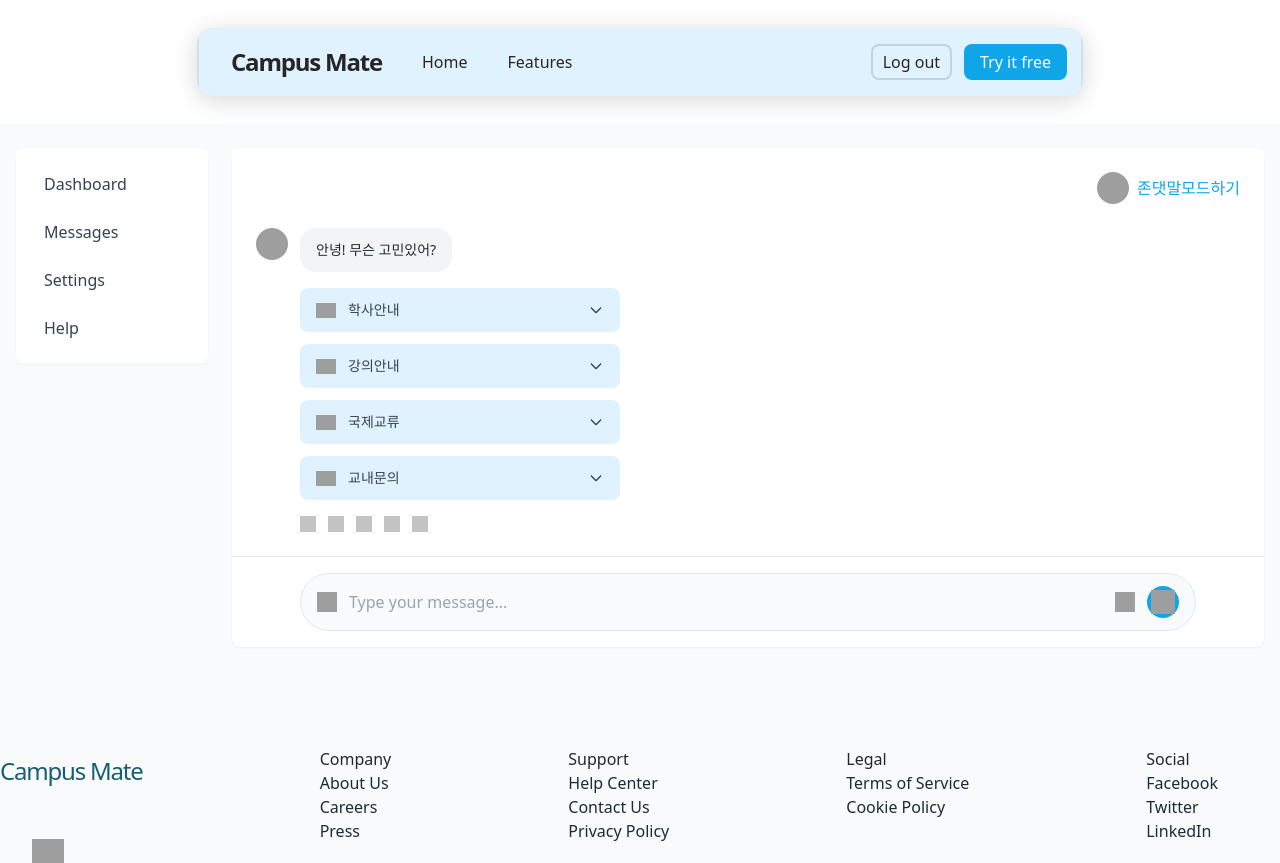
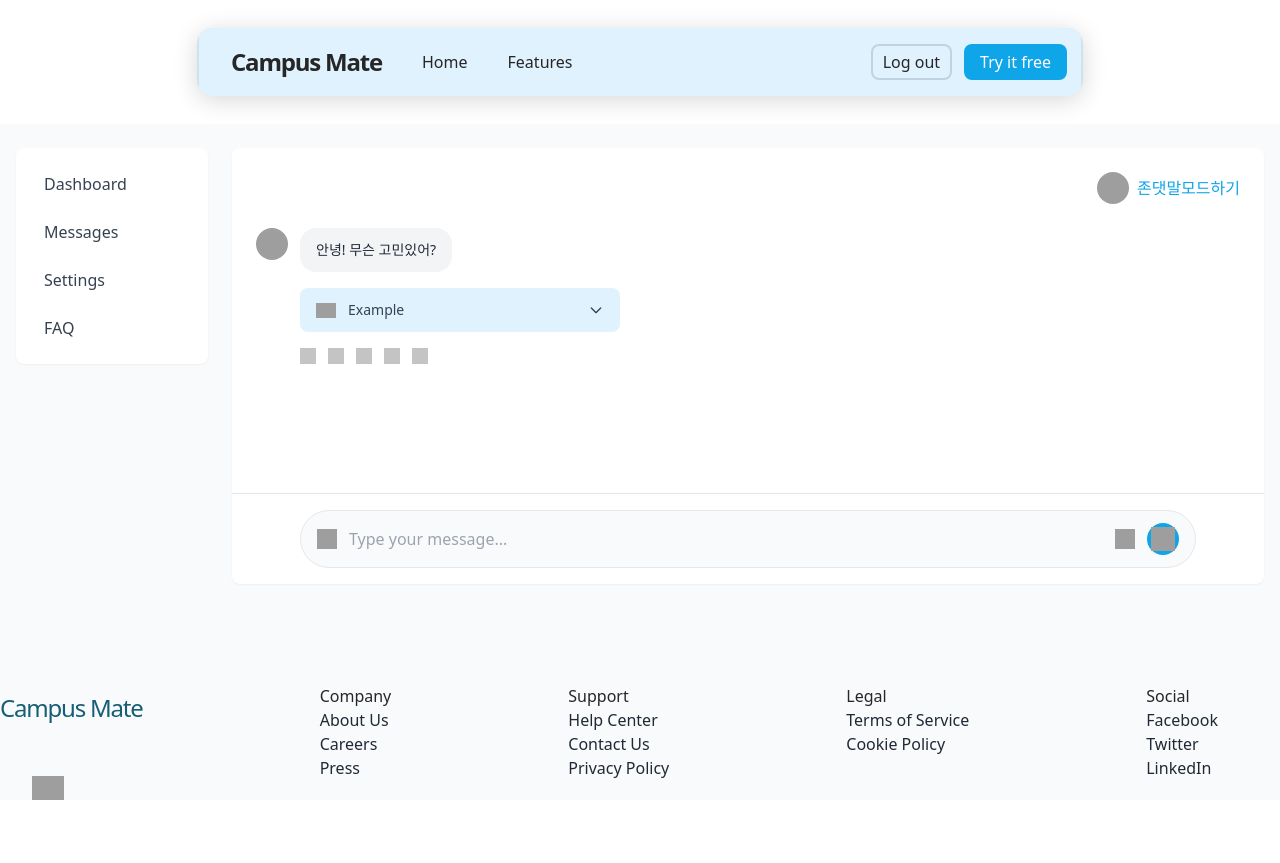
Before and after one commit to kangminhyuk01/campus-mate-ui-kit, a React (Vite) app: page /friendlychat in a window 1280 px wide. After the commit the page ends 800 px from the top, so only its background shows below. Built offline with nearby package versions, Linux system fonts and the light colour scheme; grey boxes are pictures that could not be loaded.

Commit message:
Refactor: Update chat buttons and text
Update "Help" to "FAQ", remove lecture/international/campus buttons, and rename "학사안내" to "Example" in both /friendlychat and /assistchat.

```diff
--- a/src/components/AssistChatChatArea.tsx
+++ b/src/components/AssistChatChatArea.tsx
@@ -5,32 +5,17 @@ import AssistChatQuickActionButton from "./AssistChatQuickActionButton";
 
 const AssistChatChatArea = () => {
   const navigate = useNavigate();
-  const [isAcademicToggled, setIsAcademicToggled] = useState(false);
-  const [isLectureToggled, setIsLectureToggled] = useState(false);
-  const [isInternationalToggled, setIsInternationalToggled] = useState(false);
-  const [isCampusToggled, setIsCampusToggled] = useState(false);
+  const [isExampleToggled, setIsExampleToggled] = useState(false);
 
   const handleModeSwitch = () => {
     navigate("/friendlychat");
   };
 
-  const handleAcademicToggle = () => {
-    setIsAcademicToggled(!isAcademicToggled);
+  const handleExampleToggle = () => {
+    setIsExampleToggled(!isExampleToggled);
   };
 
-  const handleLectureToggle = () => {
-    setIsLectureToggled(!isLectureToggled);
-  };
-
-  const handleInternationalToggle = () => {
-    setIsInternationalToggled(!isInternationalToggled);
-  };
-
-  const handleCampusToggle = () => {
-    setIsCampusToggled(!isCampusToggled);
-  };
-
-  const academicQuestions = [
+  const exampleQuestions = [
     "1전공 졸업요건이 궁금합니다",
     "휴학하려면 맞찾시 들어야하는요?",
     "계절학기는 언제 신청하나요?",
@@ -38,36 +23,6 @@ const AssistChatChatArea = () => {
     "전부 졸업학년입니다",
     "예비군은 어떻게 신청하나요?",
     "휴학하고 싶은데 등록금 환불은 어떻게 되나요?"
-  ];
-
-  const lectureQuestions = [
-    "수강신청은 언제 하나요?",
-    "강의실 변경사항은 어디서 확인하나요?",
-    "출석 기준이 어떻게 되나요?",
-    "시험 일정을 알고 싶어요",
-    "교수님 연락처가 궁금해요",
-    "강의평가는 언제 하나요?",
-    "재수강 신청 방법이 궁금해요"
-  ];
-
-  const internationalQuestions = [
-    "교환학생 프로그램 신청 방법은?",
-    "어학연수 프로그램이 있나요?",
-    "외국인 학생 지원 서비스는?",
-    "해외 인턴십 기회가 있나요?",
-    "외국어 능력 시험 지원은?",
-    "국제 학술대회 참가 방법은?",
-    "글로벌 프로그램 장학금은?"
-  ];
-
-  const campusQuestions = [
-    "도서관 이용시간이 궁금해요",
-    "학생식당 메뉴와 가격은?",
-    "주차장 이용 방법을 알고 싶어요",
-    "동아리 활동은 어떻게 시작하나요?",
-    "학생회관 시설 예약 방법은?",
-    "체육관 이용 시간이 궁금해요",
-    "분실물 센터는 어디에 있나요?"
   ];
 
   return (
@@ -101,75 +56,15 @@ const AssistChatChatArea = () => {
 
       <div className="space-y-3 max-w-xs ml-11">
         <AssistChatQuickActionButton
-          text="학사안내"
+          text="Example"
           iconSrc="https://cdn.builder.io/api/v1/image/assets/e54d2759bda84710a4d50e71ff6939bd/625a56435bc754308572ab8e0f76684bc1e1e30b?placeholderIfAbsent=true"
-          onClick={handleAcademicToggle}
-          isToggled={isAcademicToggled}
+          onClick={handleExampleToggle}
+          isToggled={isExampleToggled}
         />
 
-        {isAcademicToggled && (
+        {isExampleToggled && (
           <div className="ml-4 space-y-2 border border-gray-200 rounded-lg p-3 bg-white">
-            {academicQuestions.map((question, index) => (
-              <button
-                key={index}
-                className="block w-full text-left text-sm text-gray-600 hover:text-gray-800 py-1 hover:bg-gray-50 rounded px-2 transition-colors"
-              >
-                {question}
-              </button>
-            ))}
-          </div>
-        )}
-
-        <AssistChatQuickActionButton
-          text="강의안내"
-          iconSrc="https://cdn.builder.io/api/v1/image/assets/e54d2759bda84710a4d50e71ff6939bd/14f287d616a07cb56c97fbf777bda79bee8a8ed5?placeholderIfAbsent=true"
-          onClick={handleLectureToggle}
-          isToggled={isLectureToggled}
-        />
-
-        {isLectureToggled && (
-          <div className="ml-4 space-y-2 border border-gray-200 rounded-lg p-3 bg-white">
-            {lectureQuestions.map((question, index) => (
-              <button
-                key={index}
-                className="block w-full text-left text-sm text-gray-600 hover:text-gray-800 py-1 hover:bg-gray-50 rounded px-2 transition-colors"
-              >
-                {question}
-              </button>
-            ))}
-          </div>
-        )}
-
-        <AssistChatQuickActionButton
-          text="국제교류"
-          iconSrc="https://cdn.builder.io/api/v1/image/assets/e54d2759bda84710a4d50e71ff6939bd/16a035a767fc69afb78e7779c55ea72fe1913c00?placeholderIfAbsent=true"
-          onClick={handleInternationalToggle}
-          isToggled={isInternationalToggled}
-        />
-
-        {isInternationalToggled && (
-          <div className="ml-4 space-y-2 border border-gray-200 rounded-lg p-3 bg-white">
-            {internationalQuestions.map((question, index) => (
-              <button
-                key={index}
-                className="block w-full text-left text-sm text-gray-600 hover:text-gray-800 py-1 hover:bg-gray-50 rounded px-2 transition-colors"
-              >
-                {question}
-              </button>
-            ))}
-          </div>
-        )}
-
-        <AssistChatQuickActionButton
-          text="교내문의"
-          iconSrc="https://cdn.builder.io/api/v1/image/assets/e54d2759bda84710a4d50e71ff6939bd/3e9cdcb468861922a8e8362cdea23f333c9764a6?placeholderIfAbsent=true"
-          onClick={handleCampusToggle}
-          isToggled={isCampusToggled}
-        />
-
-        {isCampusToggled && (
-          <div className="ml-4 space-y-2 border border-gray-200 rounded-lg p-3 bg-white">
-            {campusQuestions.map((question, index) => (
+            {exampleQuestions.map((question, index) => (
               <button
                 key={index}
                 className="block w-full text-left text-sm text-gray-600 hover:text-gray-800 py-1 hover:bg-gray-50 rounded px-2 transition-colors"
--- a/src/components/AssistChatQuickActionButton.tsx
+++ b/src/components/AssistChatQuickActionButton.tsx
@@ -21,11 +21,9 @@ const AssistChatQuickActionButton = ({ text, iconSrc, className = "", onClick, i
         alt="Action icon"
       />
       <span>{text}</span>
-      {(text === "학사안내" || text === "강의안내" || text === "국제교류" || text === "교내문의") && (
-        <svg className={`ml-auto w-4 h-4 transition-transform ${isToggled ? 'rotate-180' : ''}`} fill="none" stroke="currentColor" viewBox="0 0 24 24">
-          <path strokeLinecap="round" strokeLinejoin="round" strokeWidth={2} d="M19 9l-7 7-7-7" />
-        </svg>
-      )}
+      <svg className={`ml-auto w-4 h-4 transition-transform ${isToggled ? 'rotate-180' : ''}`} fill="none" stroke="currentColor" viewBox="0 0 24 24">
+        <path strokeLinecap="round" strokeLinejoin="round" strokeWidth={2} d="M19 9l-7 7-7-7" />
+      </svg>
     </button>
   );
 };
--- a/src/components/AssistChatSidePanel.tsx
+++ b/src/components/AssistChatSidePanel.tsx
@@ -15,7 +15,7 @@ const AssistChatSidePanel = () => {
           Settings
         </a>
         <a href="#" className="block px-3 py-2 text-gray-700 hover:bg-gray-50 rounded-lg transition-colors">
-          Help
+          FAQ
         </a>
       </div>
     </nav>
--- a/src/components/ChatArea.tsx
+++ b/src/components/ChatArea.tsx
@@ -22,43 +22,26 @@ const QuickActionButton = ({ text, imageUrl, className = "", onClick, isToggled
         alt="Action icon"
       />
       <span>{text}</span>
-      {(text === "학사안내" || text === "강의안내" || text === "국제교류" || text === "교내문의") && (
-        <svg className={`ml-auto w-4 h-4 transition-transform ${isToggled ? 'rotate-180' : ''}`} fill="none" stroke="currentColor" viewBox="0 0 24 24">
-          <path strokeLinecap="round" strokeLinejoin="round" strokeWidth={2} d="M19 9l-7 7-7-7" />
-        </svg>
-      )}
+      <svg className={`ml-auto w-4 h-4 transition-transform ${isToggled ? 'rotate-180' : ''}`} fill="none" stroke="currentColor" viewBox="0 0 24 24">
+        <path strokeLinecap="round" strokeLinejoin="round" strokeWidth={2} d="M19 9l-7 7-7-7" />
+      </svg>
     </button>
   );
 };
 
 const ChatArea = () => {
   const navigate = useNavigate();
-  const [isAcademicToggled, setIsAcademicToggled] = useState(false);
-  const [isLectureToggled, setIsLectureToggled] = useState(false);
-  const [isInternationalToggled, setIsInternationalToggled] = useState(false);
-  const [isCampusToggled, setIsCampusToggled] = useState(false);
+  const [isExampleToggled, setIsExampleToggled] = useState(false);
 
   const handleModeSwitch = () => {
     navigate("/assistchat");
   };
 
-  const handleAcademicToggle = () => {
-    setIsAcademicToggled(!isAcademicToggled);
+  const handleExampleToggle = () => {
+    setIsExampleToggled(!isExampleToggled);
   };
 
-  const handleLectureToggle = () => {
-    setIsLectureToggled(!isLectureToggled);
-  };
-
-  const handleInternationalToggle = () => {
-    setIsInternationalToggled(!isInternationalToggled);
-  };
-
-  const handleCampusToggle = () => {
-    setIsCampusToggled(!isCampusToggled);
-  };
-
-  const academicQuestions = [
+  const exampleQuestions = [
     "1전공 졸업요건이 궁금합니다",
     "휴학하려면 맞찾시 들어야하는요?",
     "계절학기는 언제 신청하나요?",
@@ -66,36 +49,6 @@ const ChatArea = () => {
     "전부 졸업학년입니다",
     "예비군은 어떻게 신청하나요?",
     "휴학하고 싶은데 등록금 환불은 어떻게 되나요?"
-  ];
-
-  const lectureQuestions = [
-    "수강신청은 언제 하나요?",
-    "강의실 변경사항은 어디서 확인하나요?",
-    "출석 기준이 어떻게 되나요?",
-    "시험 일정을 알고 싶어요",
-    "교수님 연락처가 궁금해요",
-    "강의평가는 언제 하나요?",
-    "재수강 신청 방법이 궁금해요"
-  ];
-
-  const internationalQuestions = [
-    "교환학생 프로그램 신청 방법은?",
-    "어학연수 프로그램이 있나요?",
-    "외국인 학생 지원 서비스는?",
-    "해외 인턴십 기회가 있나요?",
-    "외국어 능력 시험 지원은?",
-    "국제 학술대회 참가 방법은?",
-    "글로벌 프로그램 장학금은?"
-  ];
-
-  const campusQuestions = [
-    "도서관 이용시간이 궁금해요",
-    "학생식당 메뉴와 가격은?",
-    "주차장 이용 방법을 알고 싶어요",
-    "동아리 활동은 어떻게 시작하나요?",
-    "학생회관 시설 예약 방법은?",
-    "체육관 이용 시간이 궁금해요",
-    "분실물 센터는 어디에 있나요?"
   ];
 
   return (
@@ -129,75 +82,15 @@ const ChatArea = () => {
 
       <div className="space-y-3 max-w-xs ml-11">
         <QuickActionButton
-          text="학사안내"
+          text="Example"
           imageUrl="https://cdn.builder.io/api/v1/image/assets/e54d2759bda84710a4d50e71ff6939bd/38a66917a30b171a511e111cfddea678fb29a7ac?placeholderIfAbsent=true"
-          onClick={handleAcademicToggle}
-          isToggled={isAcademicToggled}
+          onClick={handleExampleToggle}
+          isToggled={isExampleToggled}
         />
 
-        {isAcademicToggled && (
+        {isExampleToggled && (
           <div className="ml-4 space-y-2 border border-gray-200 rounded-lg p-3 bg-white">
-            {academicQuestions.map((question, index) => (
-              <button
-                key={index}
-                className="block w-full text-left text-sm text-gray-600 hover:text-gray-800 py-1 hover:bg-gray-50 rounded px-2 transition-colors"
-              >
-                {question}
-              </button>
-            ))}
-          </div>
-        )}
-
-        <QuickActionButton
-          text="강의안내"
-          imageUrl="https://cdn.builder.io/api/v1/image/assets/e54d2759bda84710a4d50e71ff6939bd/372dab1a18cf0ad51e08e6d1debb7b01a6802e58?placeholderIfAbsent=true"
-          onClick={handleLectureToggle}
-          isToggled={isLectureToggled}
-        />
-
-        {isLectureToggled && (
-          <div className="ml-4 space-y-2 border border-gray-200 rounded-lg p-3 bg-white">
-            {lectureQuestions.map((question, index) => (
-              <button
-                key={index}
-                className="block w-full text-left text-sm text-gray-600 hover:text-gray-800 py-1 hover:bg-gray-50 rounded px-2 transition-colors"
-              >
-                {question}
-              </button>
-            ))}
-          </div>
-        )}
-
-        <QuickActionButton
-          text="국제교류"
-          imageUrl="https://cdn.builder.io/api/v1/image/assets/e54d2759bda84710a4d50e71ff6939bd/bc648fc9b96ab9f9f7440ae4fcdf8e9c568f2d47?placeholderIfAbsent=true"
-          onClick={handleInternationalToggle}
-          isToggled={isInternationalToggled}
-        />
-
-        {isInternationalToggled && (
-          <div className="ml-4 space-y-2 border border-gray-200 rounded-lg p-3 bg-white">
-            {internationalQuestions.map((question, index) => (
-              <button
-                key={index}
-                className="block w-full text-left text-sm text-gray-600 hover:text-gray-800 py-1 hover:bg-gray-50 rounded px-2 transition-colors"
-              >
-                {question}
-              </button>
-            ))}
-          </div>
-        )}
-
-        <QuickActionButton
-          text="교내문의"
-          imageUrl="https://cdn.builder.io/api/v1/image/assets/e54d2759bda84710a4d50e71ff6939bd/acf446829efd4b02c7ef6765b0b9c786bc1a64bb?placeholderIfAbsent=true"
-          onClick={handleCampusToggle}
-          isToggled={isCampusToggled}
-        />
-
-        {isCampusToggled && (
-          <div className="ml-4 space-y-2 border border-gray-200 rounded-lg p-3 bg-white">
-            {campusQuestions.map((question, index) => (
+            {exampleQuestions.map((question, index) => (
               <button
                 key={index}
                 className="block w-full text-left text-sm text-gray-600 hover:text-gray-800 py-1 hover:bg-gray-50 rounded px-2 transition-colors"
--- a/src/components/SidePanel.tsx
+++ b/src/components/SidePanel.tsx
@@ -15,7 +15,7 @@ const SidePanel = () => {
           Settings
         </a>
         <a href="#" className="block px-3 py-2 text-gray-700 hover:bg-gray-50 rounded-lg transition-colors">
-          Help
+          FAQ
         </a>
       </div>
     </nav>
```
